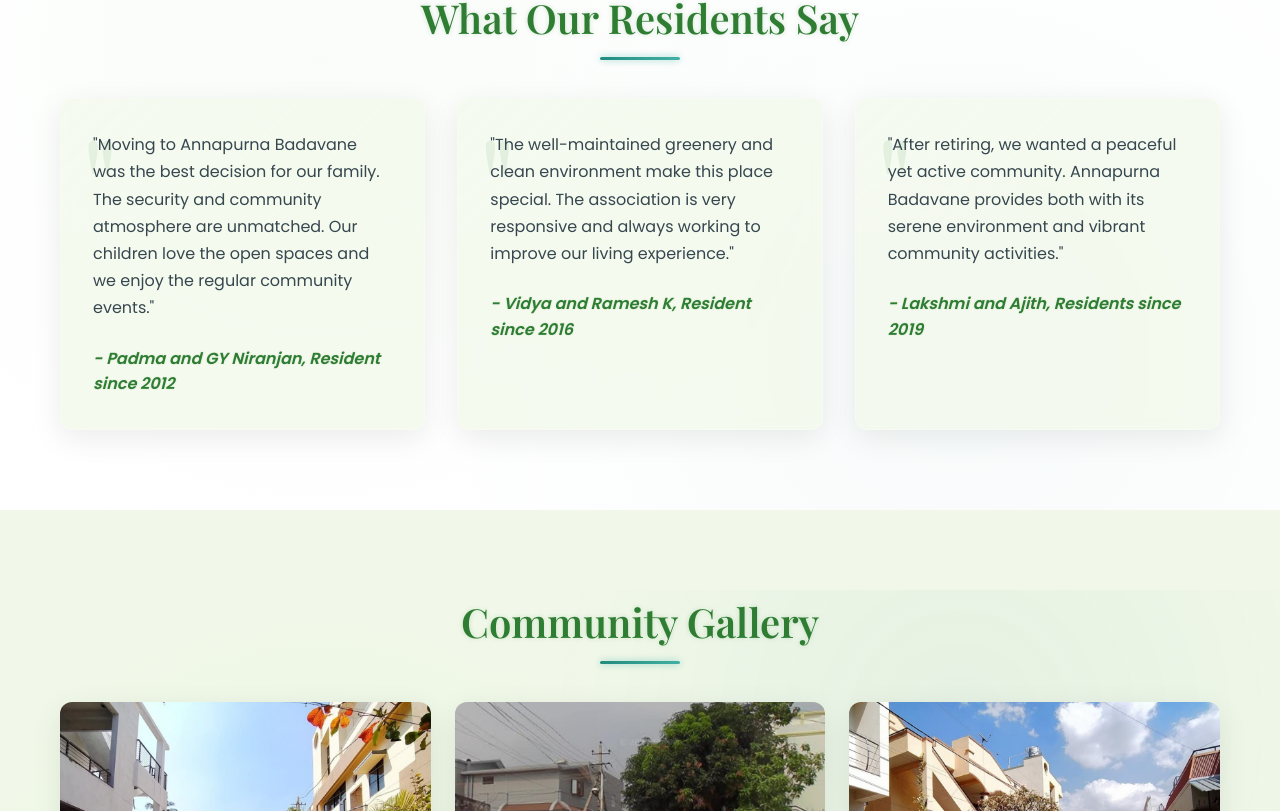
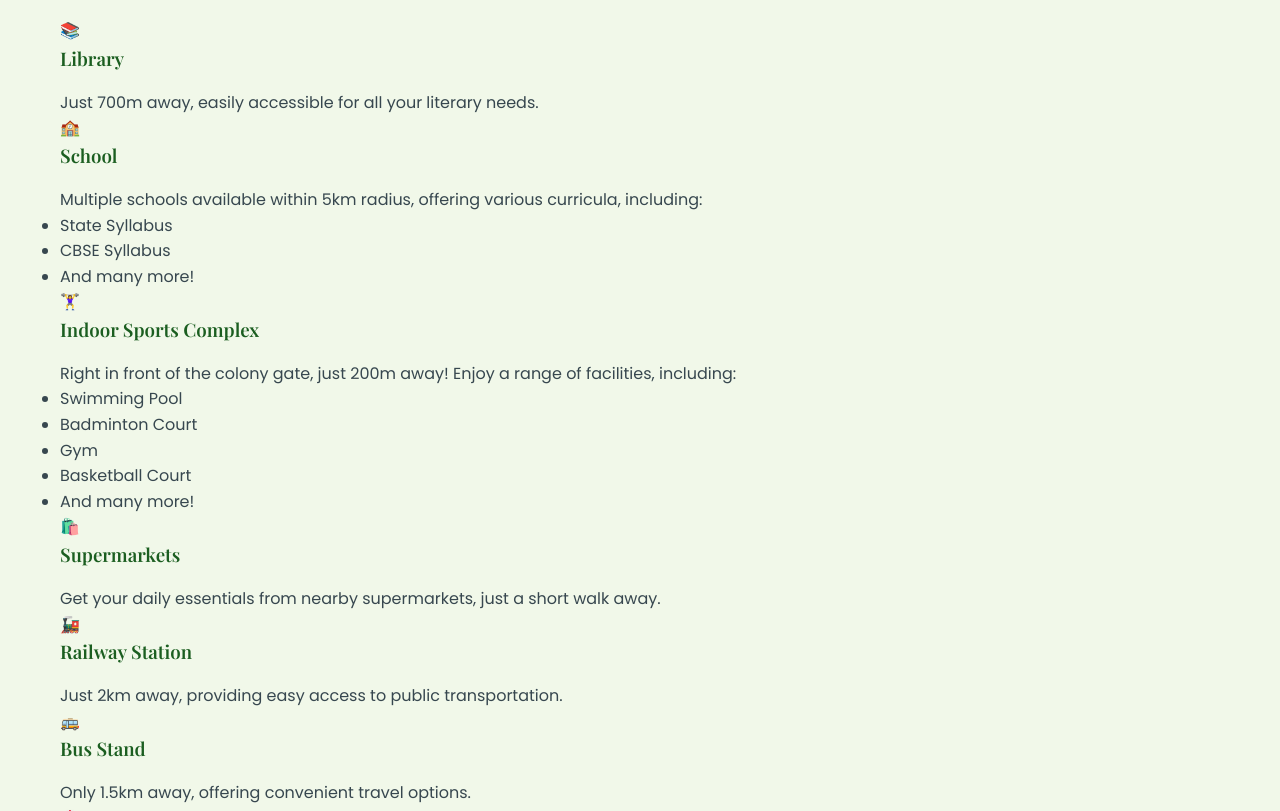
Before and after one commit to shravyaN25/MyColonyWebsite, a React (Create React App) app: page / in a window 1280 px wide. Shown: the part 1629-2440 px from the top of the page. Built offline with nearby package versions, Linux system fonts and the light colour scheme.

Commit message:
Update Home.tsx

```diff
--- a/src/components/Home.tsx
+++ b/src/components/Home.tsx
@@ -72,8 +72,65 @@ const Home: React.FC = () => {
         </div>
       </section>
 
+{/* Amenities Section */}
+<section className="amenities">
+  <div className="container">
+    <h2 className="section-title">Amenities and Nearby Attractions</h2>
+    <div className="amenities-grid">
+      <div className="amenity-card">
+        <div className="amenity-icon">📚</div>
+        <h3 className="amenity-title">Library</h3>
+        <p>Just 700m away, easily accessible for all your literary needs.</p>
+      </div>
+      <div className="amenity-card">
+        <div className="amenity-icon">🏫</div>
+        <h3 className="amenity-title">School</h3>
+        <p>Multiple schools available within 5km radius, offering various curricula, including:</p>
+        <ul>
+          <li>State Syllabus</li>
+          <li>CBSE Syllabus</li>
+          <li>And many more!</li>
+        </ul>
+      </div>
+      <div className="amenity-card">
+        <div className="amenity-icon">🏋️‍♀️</div>
+        <h3 className="amenity-title">Indoor Sports Complex</h3>
+        <p>Right in front of the colony gate, just 200m away! Enjoy a range of facilities, including:</p>
+        <ul>
+          <li>Swimming Pool</li>
+          <li>Badminton Court</li>
+          <li>Gym</li>
+          <li>Basketball Court</li>
+          <li>And many more!</li>
+        </ul>
+      </div>
+      <div className="amenity-card">
+        <div className="amenity-icon">🛍️</div>
+        <h3 className="amenity-title">Supermarkets</h3>
+        <p>Get your daily essentials from nearby supermarkets, just a short walk away.</p>
+      </div>
+      <div className="amenity-card">
+        <div className="amenity-icon">🚂</div>
+        <h3 className="amenity-title">Railway Station</h3>
+        <p>Just 2km away, providing easy access to public transportation.</p>
+      </div>
+      <div className="amenity-card">
+        <div className="amenity-icon">🚌</div>
+        <h3 className="amenity-title">Bus Stand</h3>
+        <p>Only 1.5km away, offering convenient travel options.</p>
+      </div>
+      <div className="amenity-card">
+        <div className="amenity-icon">🏥</div>
+        <h3 className="amenity-title">Hospitals</h3>
+        <p>Reputed hospitals nearby, providing quality medical care within easy reach.</p>
+      </div>
+    </div>
+    <p>Annapurna Badavane offers a holistic living experience with all necessary facilities at your doorstep. Our society is surrounded by everything you need, ensuring a comfortable and convenient lifestyle.</p>
+  </div>
+</section>
+
       {/* Testimonials Section */}
-      <section className="testimonials">
+    <section className="testimonials">
         <div className="container">
           <h2 className="section-title">What Our Residents Say</h2>
           <div className="testimonial-grid">
```
